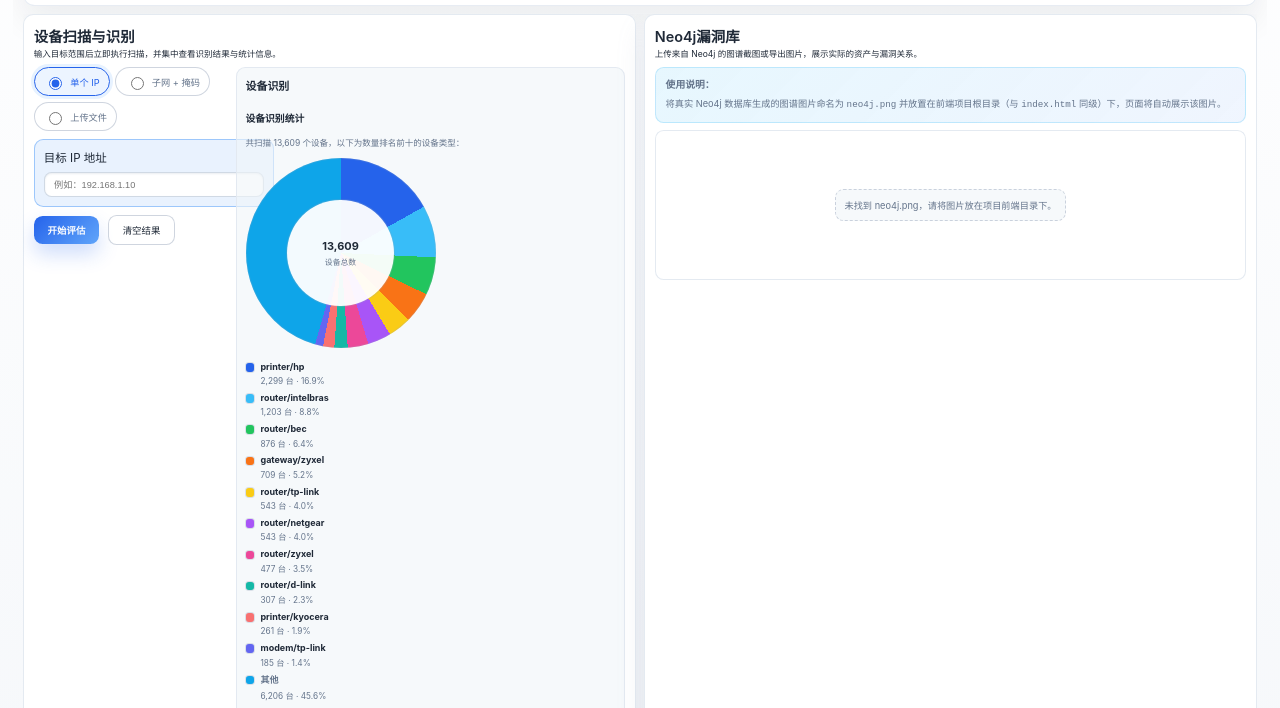
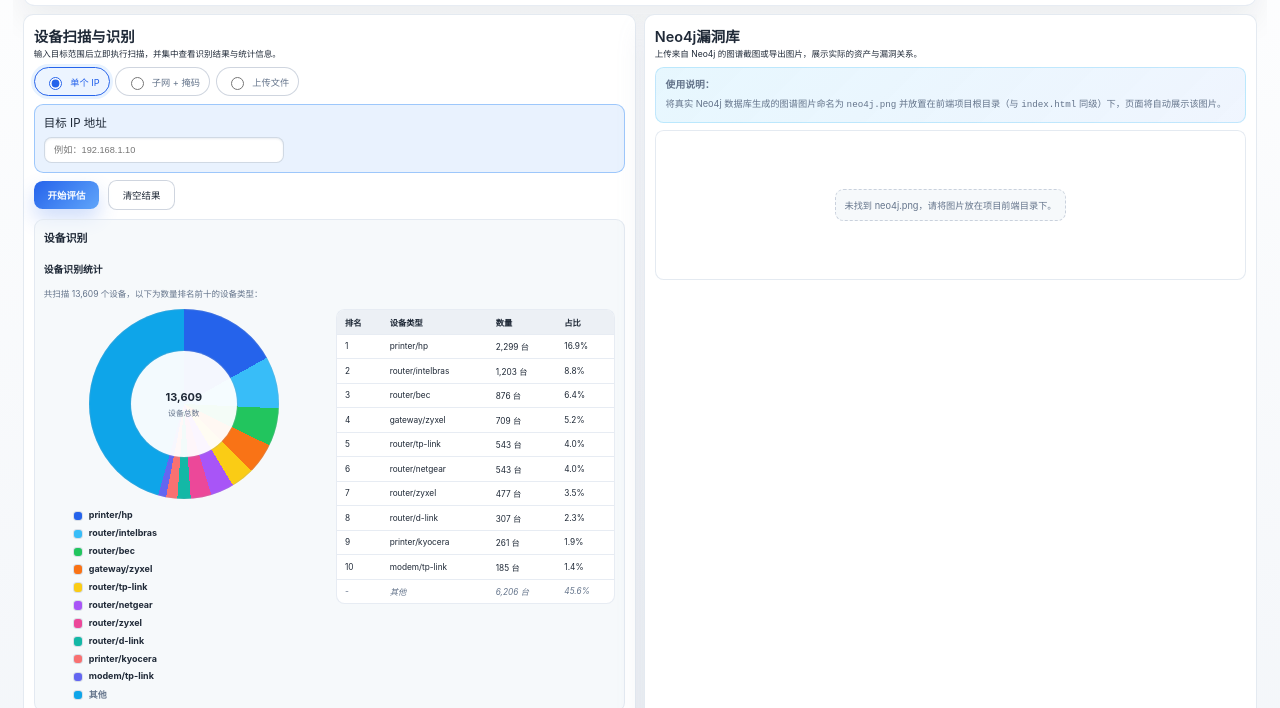
Before and after one commit to urnotLhh/interface, a website: page index.html in a window 1280 px wide. Shown: the part 81-789 px from the top of the page. Drawn offline with Linux system fonts and the light colour scheme.

Commit message:
Remove device legend detail text

```diff
--- a/app.js
+++ b/app.js
@@ -343,11 +343,15 @@
 
   const visual = document.createElement("div");
   visual.className = "stats-visual";
-  visual.appendChild(createPieChartElement(dataset));
-  visual.appendChild(createLegendElement(dataset));
+
+  const insights = document.createElement("div");
+  insights.className = "stats-insights";
+  insights.appendChild(createPieChartElement(dataset));
+  insights.appendChild(createLegendElement(dataset));
+  visual.appendChild(insights);
+
+  visual.appendChild(createStatsTable(dataset));
   section.appendChild(visual);
-
-  section.appendChild(createStatsTable(dataset));
 
   return section;
 }
@@ -454,10 +458,6 @@
     const label = document.createElement("strong");
     label.textContent = entry.label;
     meta.appendChild(label);
-
-    const detail = document.createElement("span");
-    detail.textContent = `${formatNumber(entry.count)} 台 · ${formatPercentage(entry.percentage)}`;
-    meta.appendChild(detail);
 
     item.appendChild(meta);
     legend.appendChild(item);
--- a/styles.css
+++ b/styles.css
@@ -204,12 +204,14 @@
   font-size: 0.8rem;
 }
 
+
 .assessment-layout {
   display: grid;
-  grid-template-columns: minmax(0, 1fr) minmax(0, 2fr);
-  gap: 0.6rem;
+  grid-template-columns: minmax(0, 1fr);
+  grid-auto-rows: min-content;
+  gap: 0.75rem;
   height: 100%;
-  align-items: stretch;
+  align-content: start;
 }
 
 .assessment-main {
@@ -739,6 +741,7 @@
   font-size: 0.78rem;
 }
 
+
 .device-stats {
   margin-top: 1rem;
   display: flex;
@@ -758,9 +761,16 @@
 }
 
 .stats-visual {
+  display: grid;
+  grid-template-columns: minmax(0, 280px) minmax(0, 1fr);
+  gap: 1.1rem;
+  align-items: start;
+}
+
+.stats-insights {
   display: flex;
-  flex-wrap: wrap;
-  gap: 1.1rem;
+  flex-direction: column;
+  gap: 0.9rem;
   align-items: center;
 }
 
@@ -882,12 +892,13 @@
   font-style: italic;
 }
 
+@media (max-width: 900px) {
+  .stats-visual {
+    grid-template-columns: 1fr;
+  }
+}
+
 @media (max-width: 640px) {
-  .stats-visual {
-    flex-direction: column;
-    align-items: stretch;
-  }
-
   .pie-wrapper {
     margin: 0 auto;
   }
```
